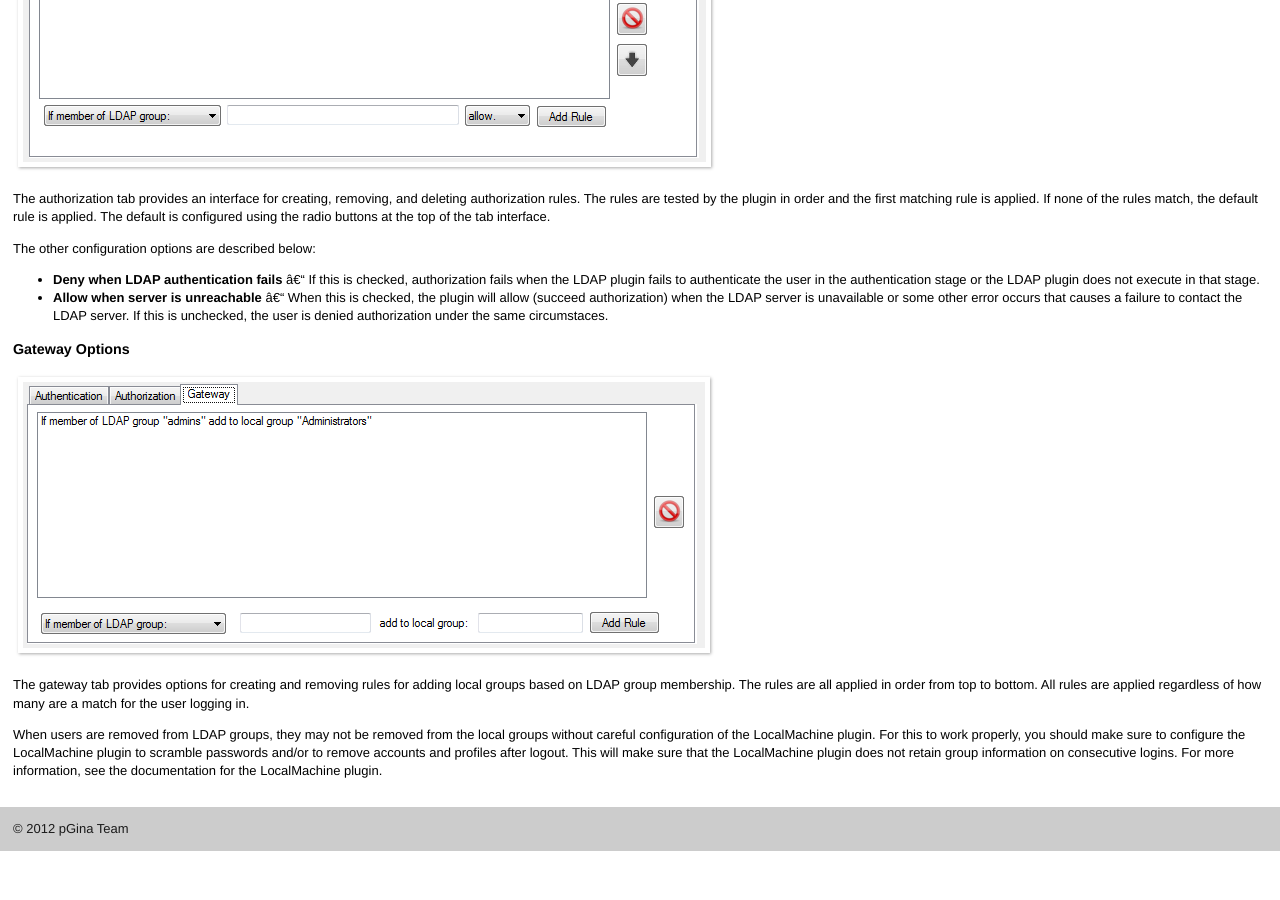
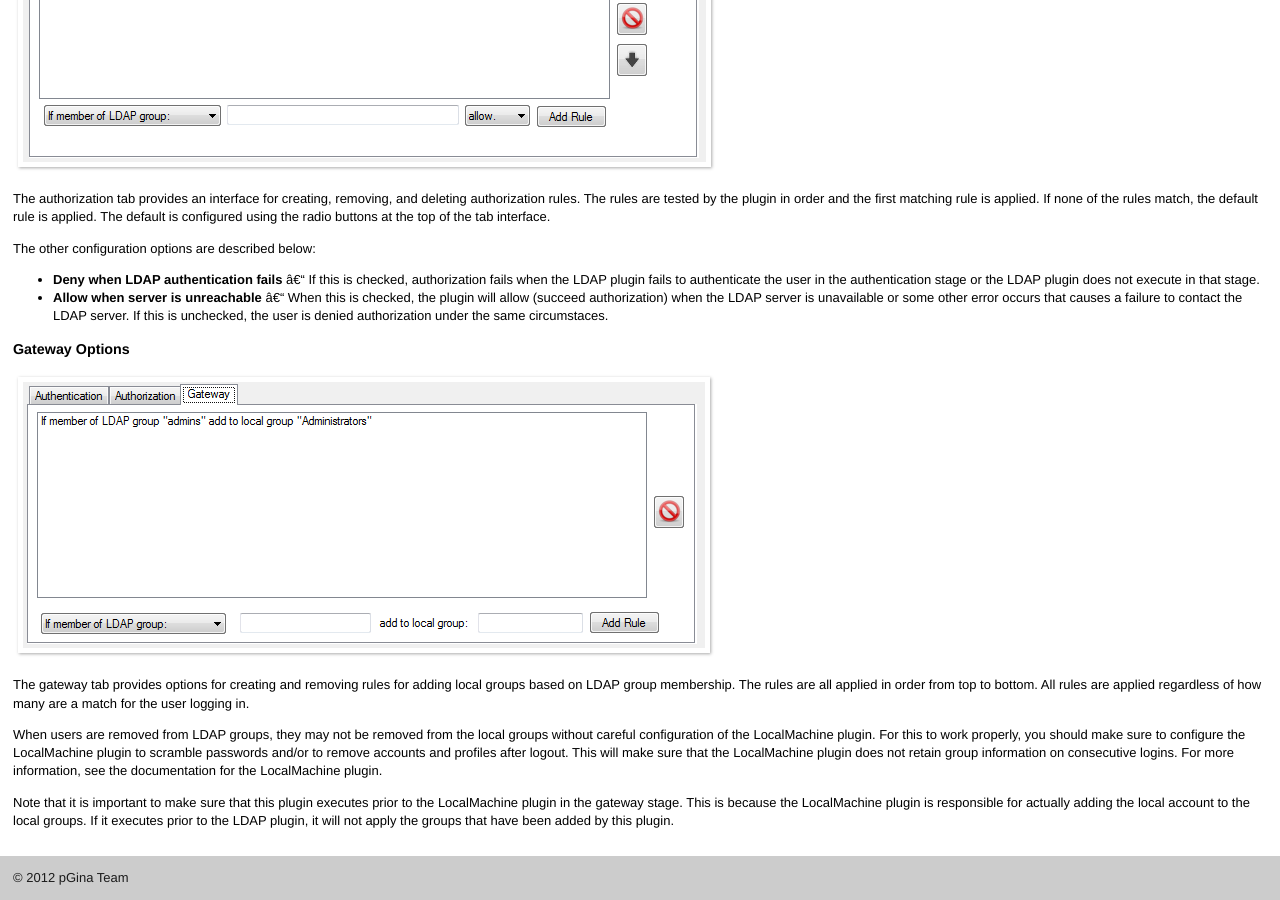
Before and after one commit to pgina/docs, a Jekyll site: the page built from v3.1/ldap.md, in a window 1280 px wide and 900 px high, scrolled down 2160 px. Built offline with Jekyll 4.4.1, drawn with Linux system fonts in a browser that asks for light colours; before the commit the page ends 3011 px from its top, so only the background shows below that.

Commit message:
Add gateway note about plugin order.

```diff
--- a/v3.1/ldap.md
+++ b/v3.1/ldap.md
@@ -161,3 +161,9 @@ scramble passwords and/or to remove accounts and profiles after logout.  This
 will make sure that the LocalMachine plugin does not retain group information
 on consecutive logins.  For more information, see the documentation for the
 LocalMachine plugin.
+
+Note that it is important to make sure that this plugin executes prior to the
+LocalMachine plugin in the gateway stage.  This is because the LocalMachine
+plugin is responsible for actually adding the local account to the local groups.
+If it executes prior to the LDAP plugin, it will not apply the groups that have
+been added by this plugin.
```
